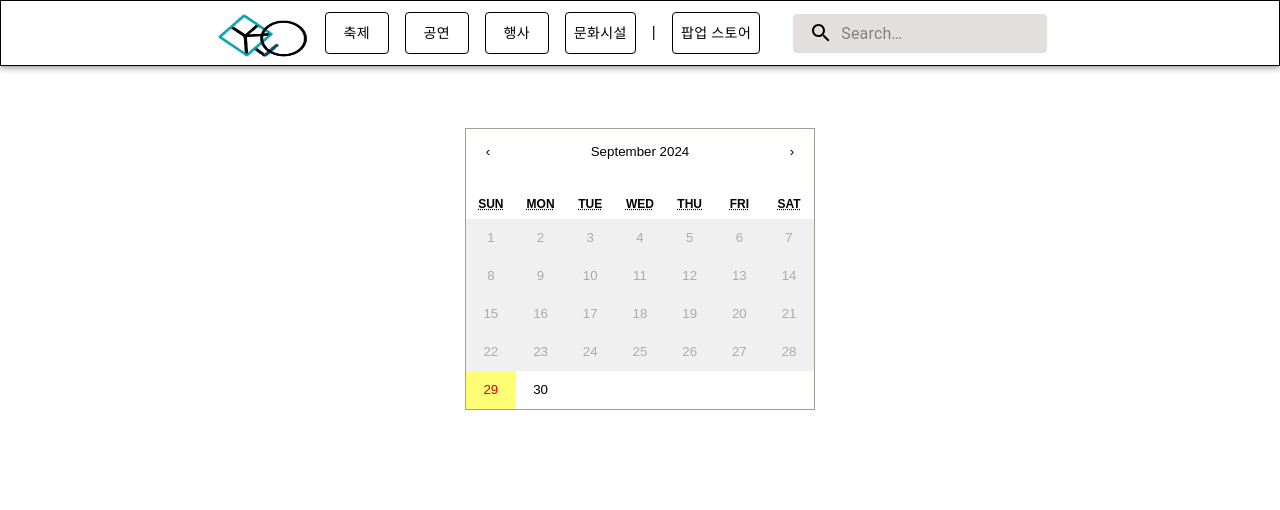
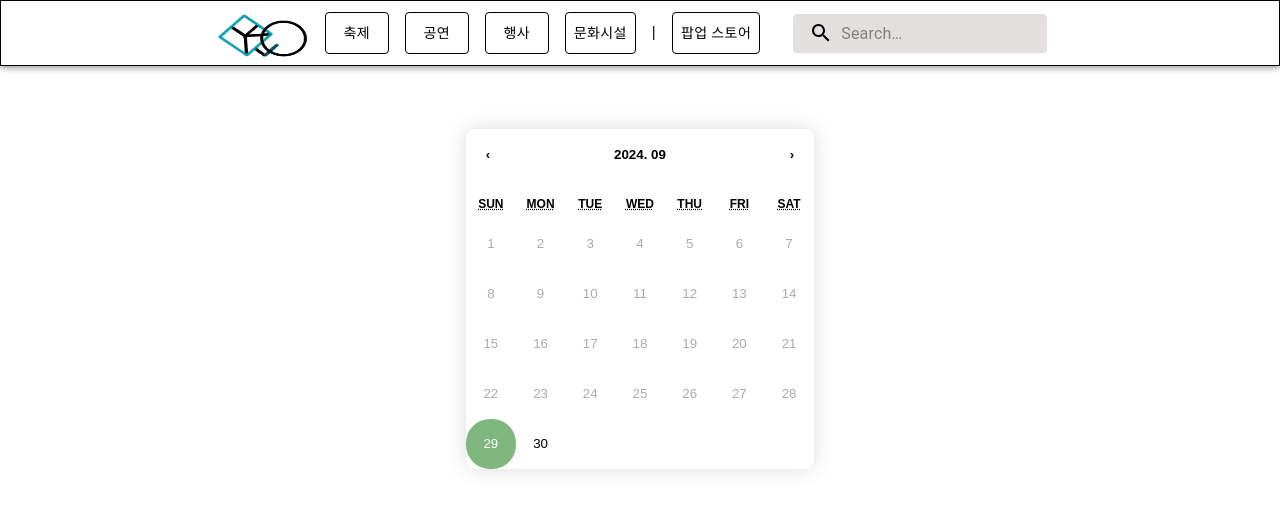
Before and after one commit to 2024tourismssu/FE, a React (Vite) app: page /festival in a window 1280 px wide. Shown: the top 510 px of the page. Built offline with nearby package versions, Linux system fonts and the light colour scheme.

Commit message:
chore : react-calendar custom 수정

```diff
--- a/src/components/calendar/Calendar.tsx
+++ b/src/components/calendar/Calendar.tsx
@@ -1,49 +1,39 @@
 import { useState } from 'react'
+import Box from '@mui/material/Box'
 import Calendar from 'react-calendar'
-import Box from '@mui/material/Box'
 import moment from 'moment'
-import 'react-calendar/dist/Calendar.css'
+import './styles.css'
 
-type DatePiece = Date | null
-type SelectedDate = DatePiece | [DatePiece, DatePiece]
+type ValuePiece = Date | null
+type Value = ValuePiece | [ValuePiece, ValuePiece]
+
+interface CalendarTileProperties {
+   date: Date
+   view: 'month' | 'year' | 'decade' | 'century'
+}
 
 const CustomCalendar = () => {
-   const [selectedDate, setSelectedDate] = useState<SelectedDate>(null)
+   const today = new Date()
+   const [value, setValue] = useState<Value>(new Date())
 
-   const tileClassName = ({ date }: { date: Date }) => {
-      if (selectedDate instanceof Array) {
-         const [start, end] = selectedDate
-         if (start && end && date > start && date < end) {
-            return 'highlight'
-         }
-      }
-      return null
-   }
+   today.setHours(0, 0, 0, 0)
 
-   const tileDisabled = ({ date }: { date: Date }) => {
-      const today = new Date()
-      today.setHours(0, 0, 0, 0)
-      return date < today
+   const disablePastDates = ({ date, view }: CalendarTileProperties): boolean => {
+      return view === 'month' && date < today
    }
 
    return (
       <Box>
          <Calendar
-            onChange={setSelectedDate}
-            value={selectedDate}
-            locale="en"
+            showNeighboringMonth={false}
             calendarType="gregory"
-            view="month"
+            formatDay={(_locale, date) => moment(date).format('D')}
+            formatMonthYear={(_locale, date) => moment(date).format('YYYY. MM')}
+            next2Label={null}
             prev2Label={null}
-            next2Label={null}
-            showNeighboringMonth={false}
-            selectRange={true}
-            tileClassName={tileClassName}
-            tileDisabled={tileDisabled}
-            formatDay={(_locale, date) => moment(date).format('D')}
-            navigationLabel={({ date }) => moment(date).format('MMMM YYYY')}
-            onClickMonth={() => {}}
-            onClickYear={() => {}}
+            tileDisabled={disablePastDates}
+            value={value}
+            onChange={setValue}
          />
       </Box>
    )
--- /dev/null
+++ b/src/components/calendar/styles.css
@@ -0,0 +1,174 @@
+.react-calendar {
+    width: 350px;
+    max-width: 100%;
+    background: #ffff;
+    border: 1px solid #eeeeee;
+    font-family: Arial, Helvetica, sans-serif;
+    line-height: 1.125em;
+    border-radius: 10px;
+    box-shadow: 0px 0px 20px #e0e0e0;
+}
+
+.react-calendar--doubleView {
+    width: 700px;
+}
+
+.react-calendar--doubleView .react-calendar__viewContainer {
+    display: flex;
+    margin: -0.5em;
+}
+
+.react-calendar--doubleView .react-calendar__viewContainer > * {
+    width: 50%;
+    margin: 0.5em;
+}
+
+.react-calendar,
+.react-calendar *,
+.react-calendar *:before,
+.react-calendar *:after {
+    -moz-box-sizing: border-box;
+    -webkit-box-sizing: border-box;
+    box-sizing: border-box;
+}
+
+.react-calendar button {
+    /*여기가 각 버튼 지정하는 곳인듯?*/
+    margin: 0;
+    border: 0;
+    outline: none;
+    height: 50px;
+}
+
+.react-calendar button:enabled:hover {
+    cursor: pointer;
+}
+
+.react-calendar__navigation {
+    display: flex;
+    justify-content: center;
+    height: 44px;
+    margin-bottom: 1em;
+    font-weight: bold;
+}
+
+.react-calendar__navigation button {
+    min-width: 44px;
+    background: none;
+    font-weight: bold;
+}
+
+.react-calendar__navigation button:disabled {
+    background-color: #f0f0f0;
+}
+
+.react-calendar__navigation button:enabled:hover,
+.react-calendar__navigation button:enabled:focus {
+    background-color: #e6e6e6;
+
+}
+
+.react-calendar__month-view__weekdays {
+    text-align: center;
+    text-transform: uppercase;
+    font: inherit;
+    font-size: 0.75em;
+    font-weight: bold;
+}
+
+.react-calendar__month-view__weekdays__weekday {
+    padding: 0.5em;
+}
+
+.react-calendar__month-view__weekNumbers .react-calendar__tile {
+    display: flex;
+    align-items: center;
+    justify-content: center;
+    font: inherit;
+    font-size: 0.75em;
+    font-weight: bold;
+}
+
+.react-calendar__month-view__days__day--weekend {
+    color: #d10000;
+}
+
+.react-calendar__month-view__days__day--neighboringMonth,
+.react-calendar__decade-view__years__year--neighboringDecade,
+.react-calendar__century-view__decades__decade--neighboringCentury {
+    color: #757575;
+
+}
+
+.react-calendar__year-view .react-calendar__tile,
+.react-calendar__decade-view .react-calendar__tile,
+.react-calendar__century-view .react-calendar__tile {
+    padding: 2em 0.5em;
+}
+
+.react-calendar__tile {
+    max-width: 100%;
+    padding: 10px 6.6667px;
+    background: none;
+    text-align: center;
+    line-height: 16px;
+    font: inherit;
+    font-size: 0.833em;
+}
+
+.react-calendar__tile:disabled {
+    color: #ababab;
+
+}
+
+.react-calendar__month-view__days__day--neighboringMonth:disabled,
+.react-calendar__decade-view__years__year--neighboringDecade:disabled,
+.react-calendar__century-view__decades__decade--neighboringCentury:disabled {
+    color: #cdcdcd;
+
+}
+
+.react-calendar__tile:enabled:hover,
+.react-calendar__tile:enabled:focus {
+    background-color: #e6e6e6;
+    border-radius: 24px;
+}
+
+.react-calendar__tile--now {
+    background: #ef5350;
+    color: #fafafa;
+    border-radius: 24px;
+}
+
+.react-calendar__tile--now:enabled:hover,
+.react-calendar__tile--now:enabled:focus {
+    background: #ef5350;
+    color: #fafafa;
+    border-radius: 24px;
+}
+
+.react-calendar__tile--hasActive {
+
+}
+
+.react-calendar__tile--hasActive:enabled:hover,
+.react-calendar__tile--hasActive:enabled:focus {
+
+
+}
+
+.react-calendar__tile--active {
+    background: #7fb77e;
+    color: white;
+    border-radius: 24px;
+}
+
+.react-calendar__tile--active:enabled:hover,
+.react-calendar__tile--active:enabled:focus {
+    background: #7fb77e;
+    border-radius: 24px;
+}
+
+.react-calendar--selectRange .react-calendar__tile--hover {
+    background-color: #e6e6e6;
+}
```
